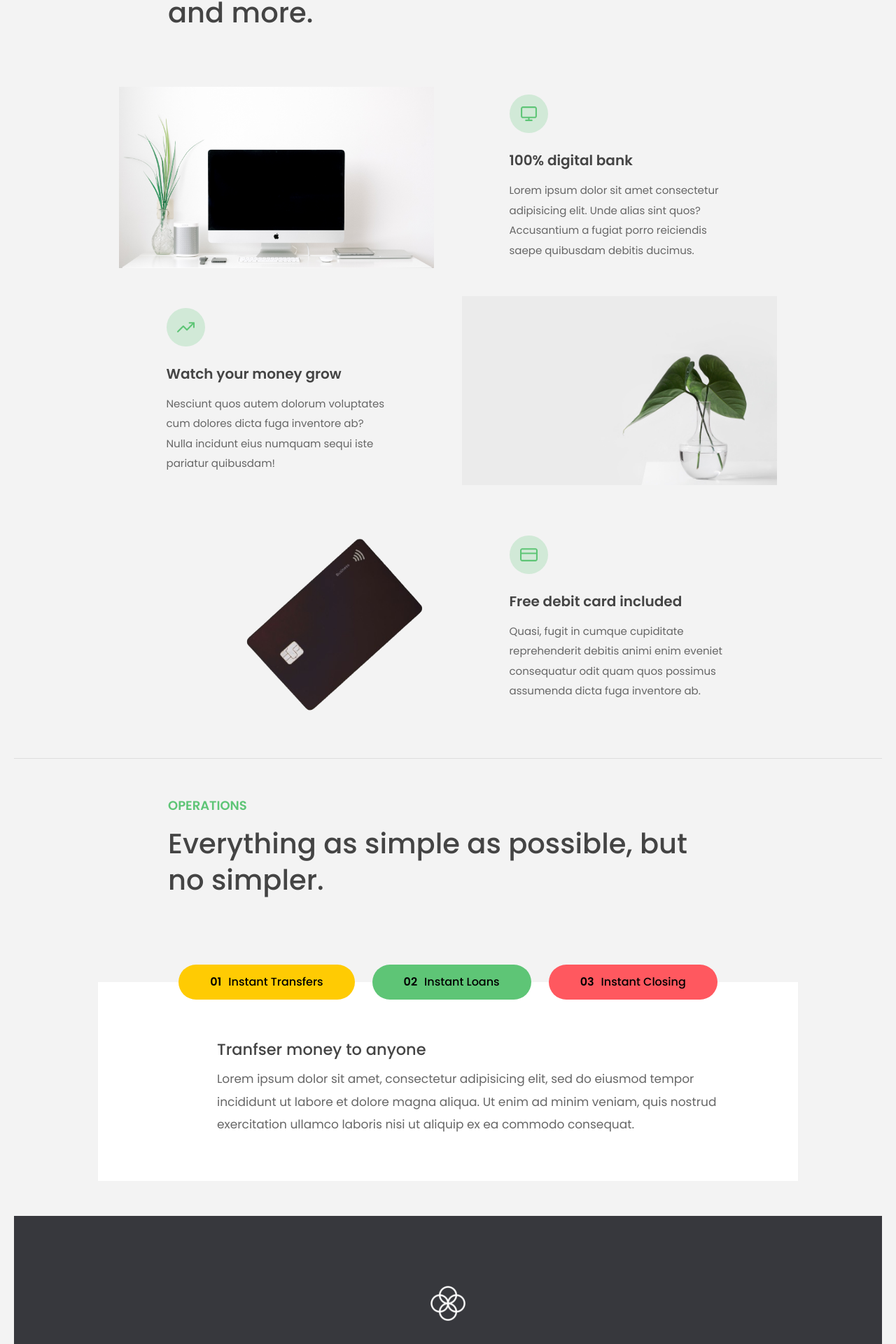
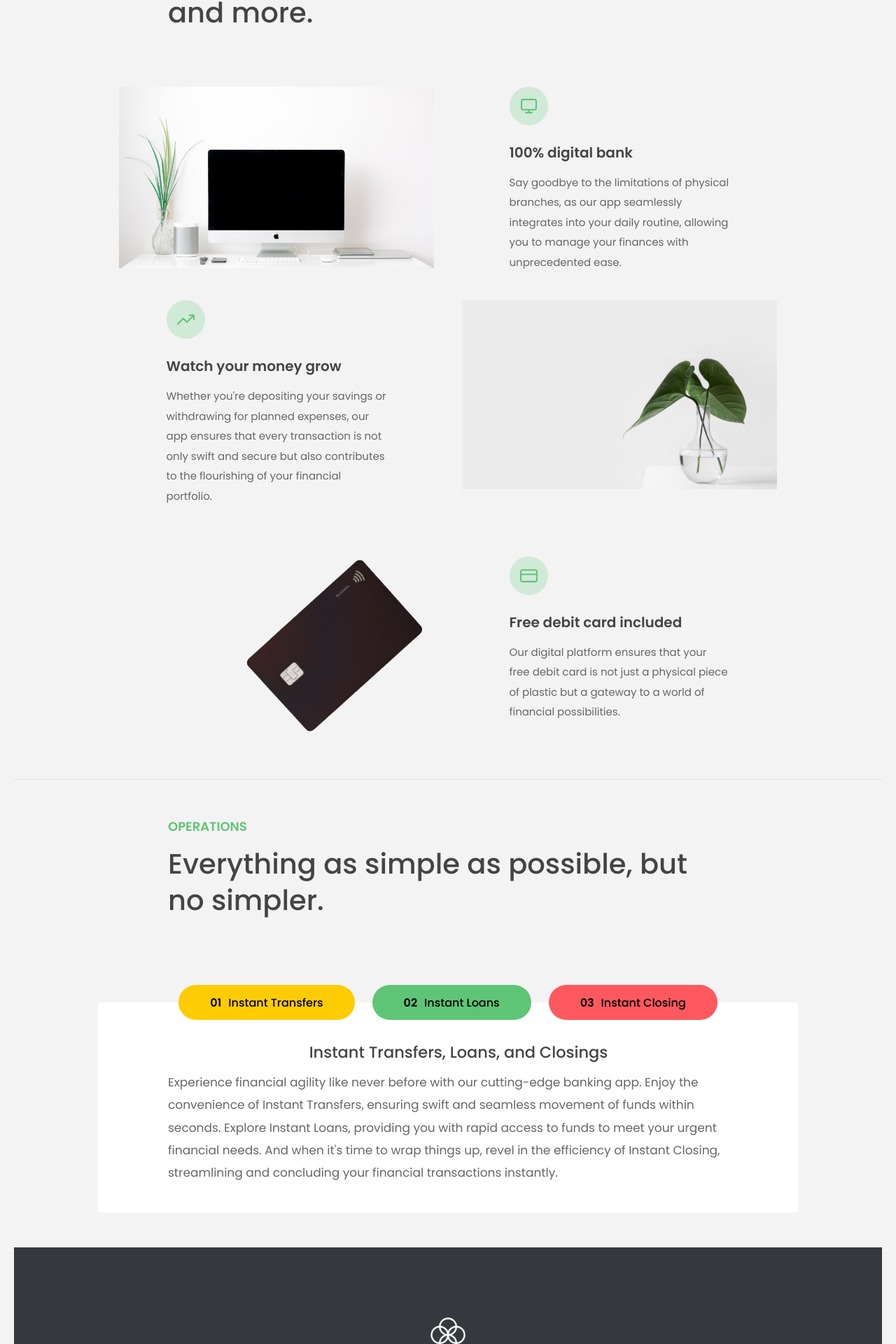
Before and after one commit to Liviuu1/BudgetBuddy.app, a React (Create React App) app: page / in a window 1280 px wide. Shown: the part 248-2168 px from the top of the page at 70% size. Built offline with nearby package versions, Linux system fonts and the light colour scheme; no server answers.

Commit message:
added paragraphs describing the app to the hero section, completed hero section

```diff
--- a/src/components/HeroSection.js
+++ b/src/components/HeroSection.js
@@ -27,9 +27,9 @@ function HeroSection() {
             <h5 className="features__header">100% digital bank</h5>
 
             <p>
-              Lorem ipsum dolor sit amet consectetur adipisicing elit. Unde
-              alias sint quos? Accusantium a fugiat porro reiciendis saepe
-              quibusdam debitis ducimus.
+              Say goodbye to the limitations of physical branches, as our app
+              seamlessly integrates into your daily routine, allowing you to
+              manage your finances with unprecedented ease.
             </p>
           </div>
 
@@ -42,9 +42,10 @@ function HeroSection() {
             <h5 className="features__header">Watch your money grow</h5>
 
             <p>
-              Nesciunt quos autem dolorum voluptates cum dolores dicta fuga
-              inventore ab? Nulla incidunt eius numquam sequi iste pariatur
-              quibusdam!
+              Whether you're depositing your savings or withdrawing for planned
+              expenses, our app ensures that every transaction is not only swift
+              and secure but also contributes to the flourishing of your
+              financial portfolio.
             </p>
           </div>
           <img
@@ -68,9 +69,9 @@ function HeroSection() {
             </div>
             <h5 className="features__header">Free debit card included</h5>
             <p>
-              Quasi, fugit in cumque cupiditate reprehenderit debitis animi enim
-              eveniet consequatur odit quam quos possimus assumenda dicta fuga
-              inventore ab.
+              Our digital platform ensures that your free debit card is not just
+              a physical piece of plastic but a gateway to a world of financial
+              possibilities.
             </p>
           </div>
         </div>
@@ -107,12 +108,18 @@ function HeroSection() {
           </div>
           <div className="operations__content operations__content--1 operations__content--active">
             <div></div>
-            <h5 className="operations__header">Tranfser money to anyone</h5>
+            <h5 className="operations__header">
+              {" "}
+              Instant Transfers, Loans, and Closings
+            </h5>
             <p>
-              Lorem ipsum dolor sit amet, consectetur adipisicing elit, sed do
-              eiusmod tempor incididunt ut labore et dolore magna aliqua. Ut
-              enim ad minim veniam, quis nostrud exercitation ullamco laboris
-              nisi ut aliquip ex ea commodo consequat.
+              Experience financial agility like never before with our
+              cutting-edge banking app. Enjoy the convenience of Instant
+              Transfers, ensuring swift and seamless movement of funds within
+              seconds. Explore Instant Loans, providing you with rapid access to
+              funds to meet your urgent financial needs. And when it's time to
+              wrap things up, revel in the efficiency of Instant Closing,
+              streamlining and concluding your financial transactions instantly.
             </p>
           </div>
 
--- a/src/style.css
+++ b/src/style.css
@@ -233,6 +233,9 @@ nav {
   grid-column: span 1; /* Spanning one column */
 }
 
+.operations__header {
+  text-align: center;
+}
 h2 {
   margin-bottom: 1.5rem;
   font-size: 1.7rem;
@@ -551,12 +554,12 @@ h4 {
   display: none;
 
   font-size: 1.7rem;
-  padding: 2.5rem 7rem 6.5rem 7rem;
+  padding: 0 7rem 4rem 7rem;
 }
 
 .operations__content--active {
   display: grid;
-  grid-template-columns: 7rem 1fr;
+  grid-template-columns: 1fr;
   column-gap: 3rem;
   row-gap: 0.5rem;
 }
```
